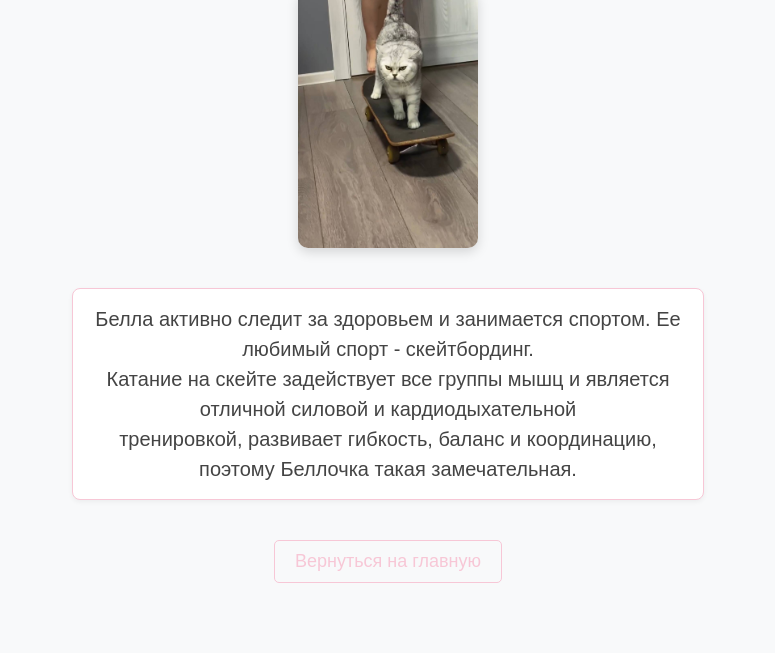
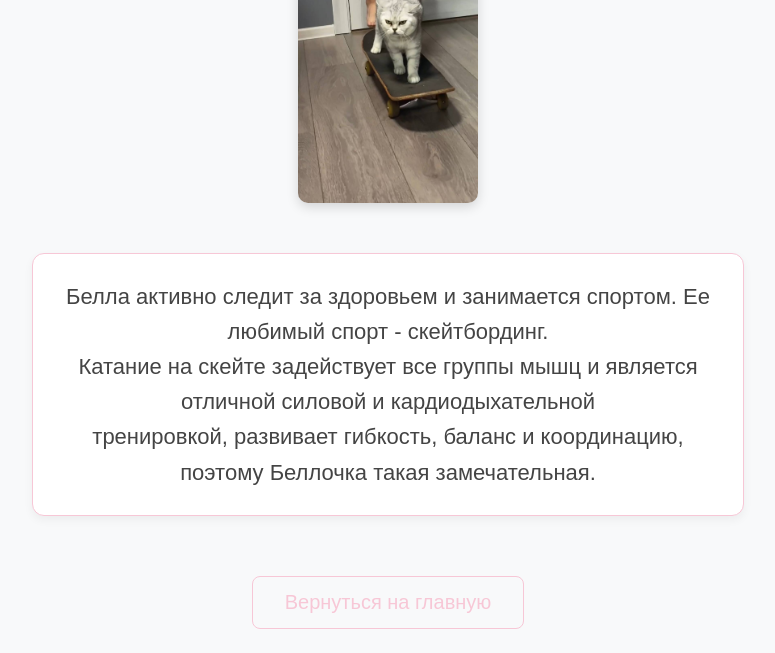
Before and after one commit to arishok228/samikrutoisaitvmire, a plain HTML site: page page2.html in a window 1280 px wide. Shown: the part 147-800 px from the top of the page, without its empty margins (252-1027 px from the left). Drawn offline with Linux system fonts and the light colour scheme.

Commit message:
Update page2.html

```diff
--- a/page2.html
+++ b/page2.html
@@ -43,34 +43,38 @@
 
         /* Стили для текста */
         .description {
-            max-width: 600px;
-            font-size: 20px;
-            line-height: 1.5;
-            margin: 20px auto;
+            max-width: 650px;
+            font-size: 22px;
+            line-height: 1.6;
+            margin: 30px auto;
             color: #444;
             text-align: center;
-            padding: 15px;
-            border: 1px solid #f7c7d6; /* Нежно-розовая рамка */
-            border-radius: 8px;
+            padding: 25px 30px;
+            border: 1px solid #f7c7d6;
+            border-radius: 12px;
+            background-color: #fff;
+            box-shadow: 0 4px 10px rgba(0, 0, 0, 0.05);
         }
 
         /* Кнопка */
         .button {
             display: inline-block;
-            padding: 10px 20px;
+            padding: 14px 32px;
             background: transparent;
             color: #f7c7d6;
             text-decoration: none;
-            border: 1px solid #f7c7d6; /* Нежно-розовая рамка */
-            border-radius: 5px;
+            border: 1px solid #f7c7d6;
+            border-radius: 8px;
             transition: 0.3s ease;
-            margin-top: 20px;
+            margin-top: 30px;
+            font-size: 20px;
         }
 
         .button:hover {
             background-color: #f7c7d6;
             color: white;
             transform: scale(1.05);
+            box-shadow: 0 6px 14px rgba(247, 199, 214, 0.4);
         }
 
         @media (max-width: 600px) {
@@ -80,7 +84,12 @@
 
             .description {
                 font-size: 18px;
-                padding: 10px;
+                padding: 15px 20px;
+            }
+
+            .button {
+                padding: 12px 24px;
+                font-size: 18px;
             }
         }
     </style>
```
